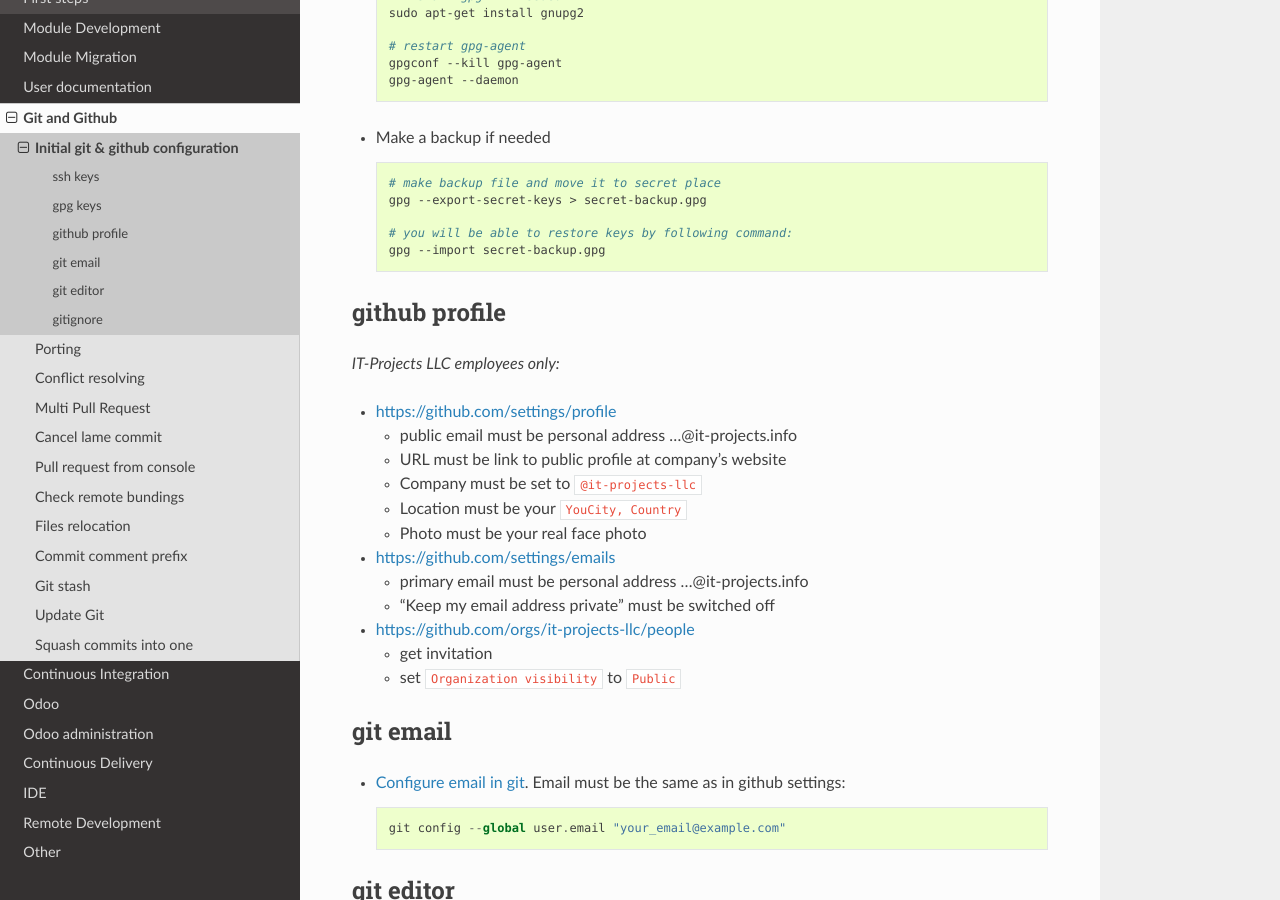
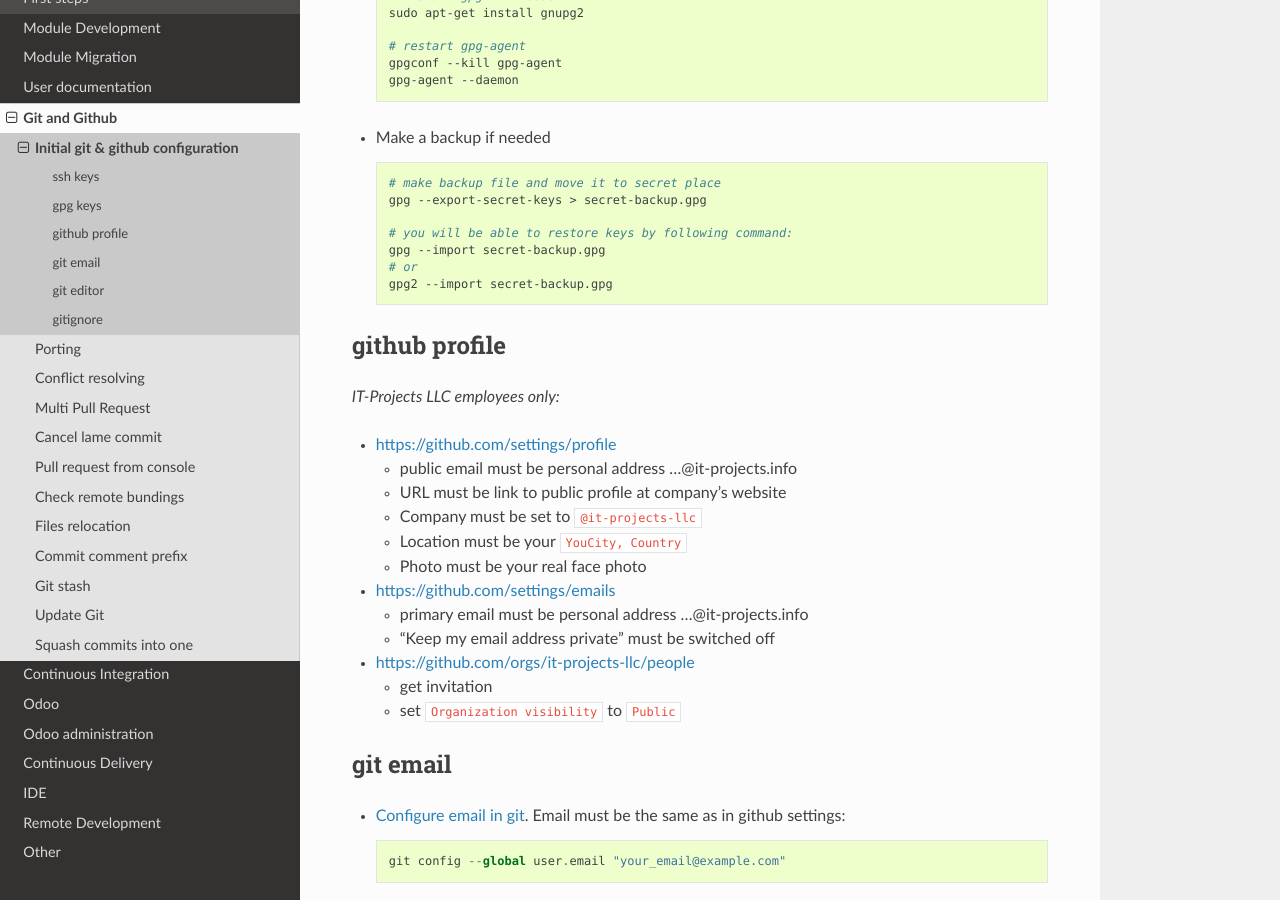
Before and after one commit to itpp-labs/odoo-development, a Sphinx documentation site: the page built from docs/git/init.rst, in a window 1280 px wide and 900 px high, scrolled down 714 px. Built offline with Sphinx 7.4.7 and the Read the Docs theme 2.0.0, drawn with Linux system fonts in a browser that asks for light colours; pages that are not in the unit, such as notebooks, are missing from menus.

Commit message:
need to import via gpg2 sometimes

```diff
--- a/docs/git/init.rst
+++ b/docs/git/init.rst
@@ -46,6 +46,8 @@
 
      # you will be able to restore keys by following command:
      gpg --import secret-backup.gpg
+     # or
+     gpg2 --import secret-backup.gpg
 
 github profile
 ==============
```
